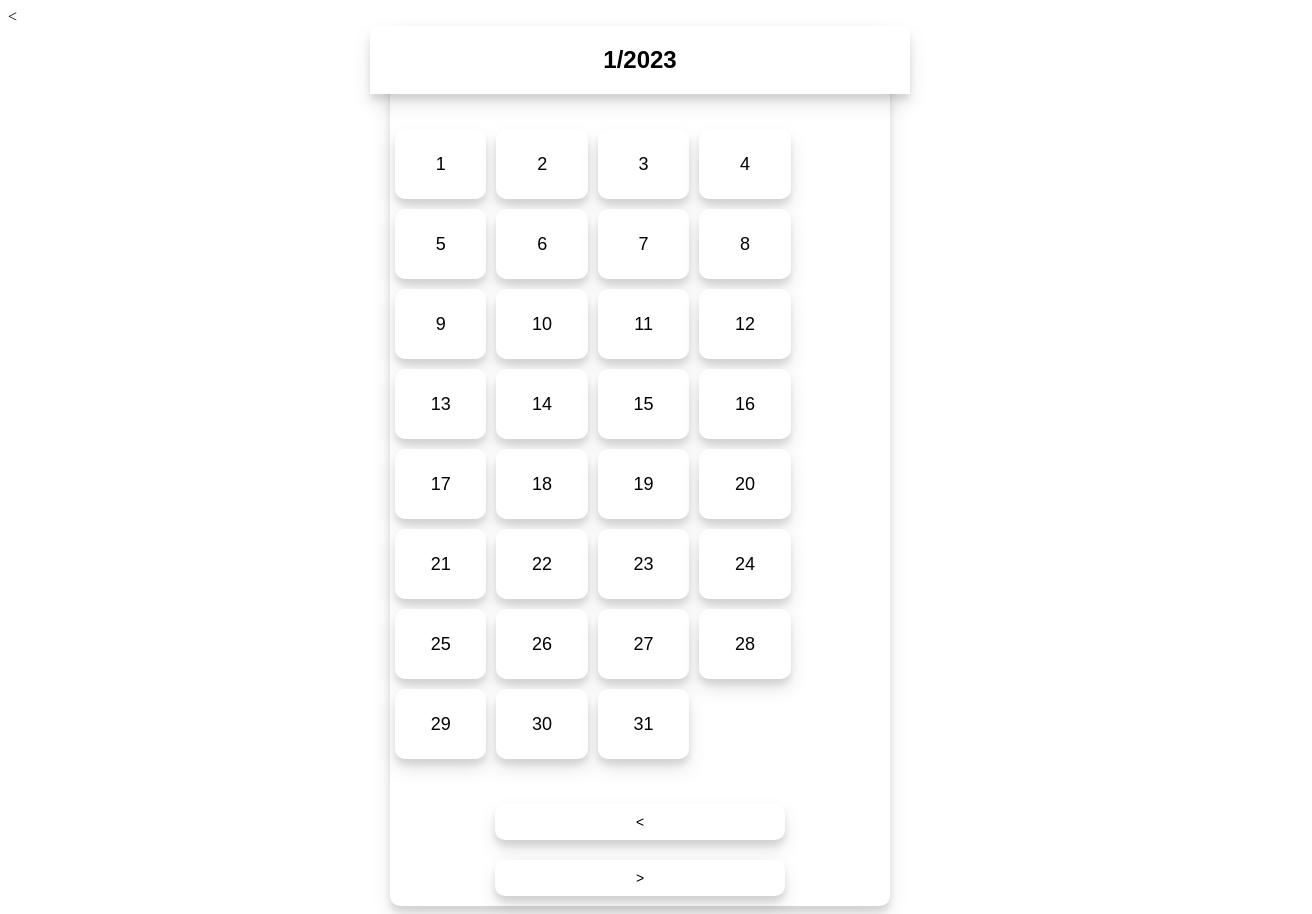
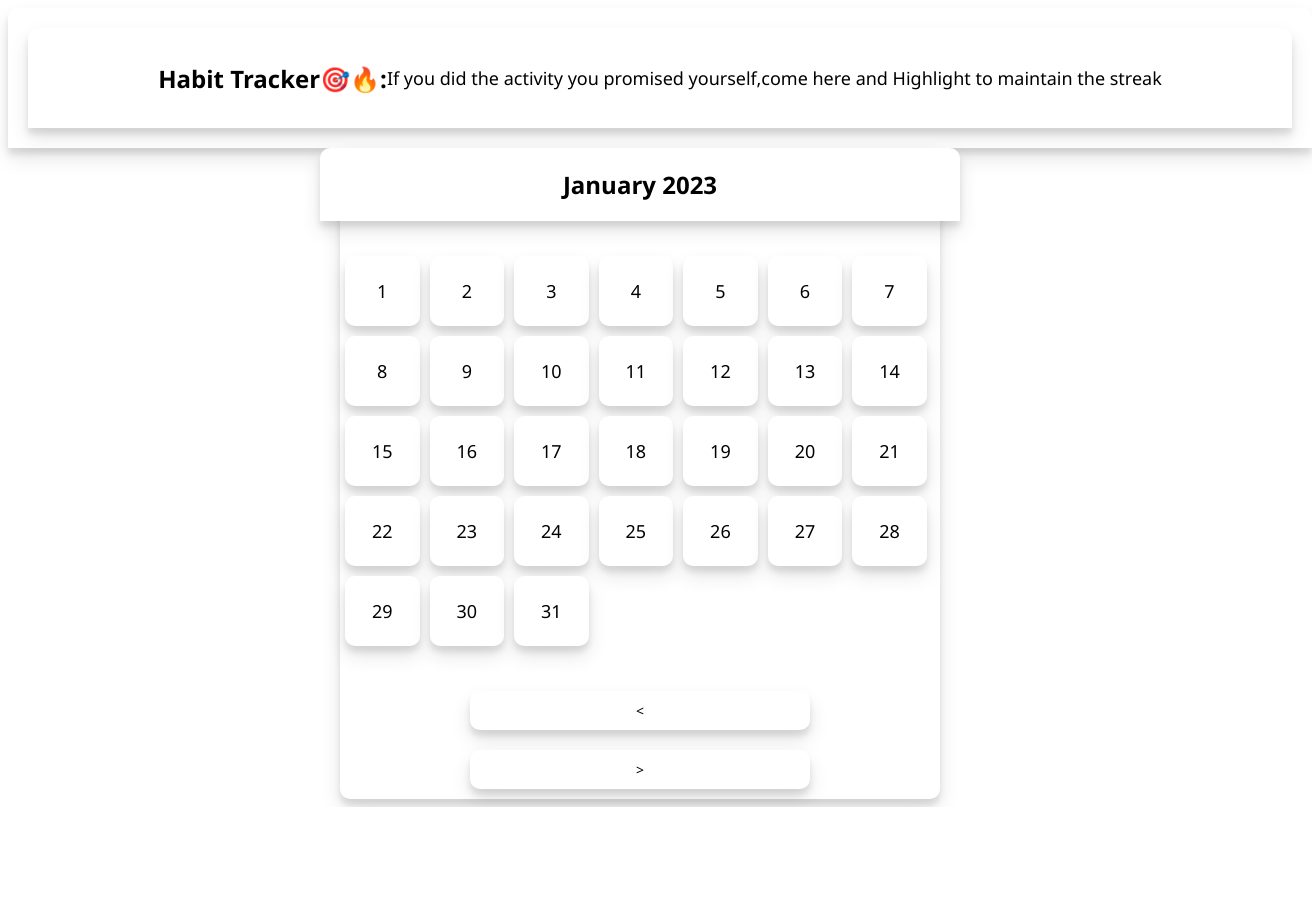
Before and after one commit to Anmol2059/streaks-maintainer, a plain HTML site: page index.html in a window 1280 px wide. Shown: the whole page, 1312 px wide, since content can reach past the window. After the commit the page ends 807 px from the top, so only its background shows below. Drawn offline with Linux system fonts and the light colour scheme.

Commit message:
improved css

```diff
--- a/index.html
+++ b/index.html
@@ -12,8 +12,15 @@
 </head>
 
 <body>
+    <div class="nav-text">
+
+        <div class="top-text">Habit Tracker🎯🔥: <p class="top-text-small">If you did the activity you promised yourself,come here and Highlight to maintain the streak</p>
+
+        </div>
+
+    </div>
     <!-- This is the HTML code for the calendar -->
-    <<!-- This is the HTML for the calendar -->
+    <!-- This is the HTML for the calendar -->
 
         <!-- Create a container for the calendar -->
         <div id="calendar">
--- a/script.js
+++ b/script.js
@@ -23,9 +23,12 @@ let year = new Date().getFullYear();
 function renderCalendar() {
     // Clear the calendar dates container
     calendarDates.innerHTML = "";
+    const monthNames = ["January", "February", "March", "April", "May", "June",
+        "July", "August", "September", "October", "November", "December"
+    ];
 
     // Set the calendar heading to show the current month and year
-    calendarHeading.innerText = `${month + 1}/${year}`;
+    calendarHeading.innerText = `${monthNames[month]} ${year}`;
 
     // Get the number of days in the current month
     const daysInMonth = new Date(year, month + 1, 0).getDate();
--- a/style.css
+++ b/style.css
@@ -1,13 +1,51 @@
 /* This is the CSS code for the calendar */
+:root{
+  margin: 0%;
+  padding: 0%;
+  font-family: 'Segoe UI', Tahoma, Geneva, Verdana, sans-serif;
+}
 
 /* Style the calendar container */
+.nav-text {
+  display: flex;
+  align-items: center;
+  justify-content: center;
+  width: 100%;
+  padding: 20px;
+  font-size: 24px;
+  font-weight: bold;
+  background-color: white;
+  border-radius: 10px 10px 0 0;
+  box-shadow: 0 10px 20px rgba(0, 0, 0, 0.1), 0 6px 6px rgba(0, 0, 0, 0.1);
+
+}
+
+.top-text {
+  display: flex;
+  align-items: center;
+  justify-content: center;
+  width: 100%;
+  padding: 20px;
+  font-size: 24px;
+  font-weight: bold;
+  background-color: white;
+  border-radius: 10px 10px 0 0;
+  box-shadow: 0 10px 20px rgba(0, 0, 0, 0.1), 0 6px 6px rgba(0, 0, 0, 0.1);
+}
+.top-text-small{
+  display: flex;
+  font-size: 18px;
+  font-weight: lighter;
+
+
+}
+
 #calendar {
   display: flex;
   flex-direction: column;
   align-items: center;
-  width: 500px;
+  width: 600px;
   margin: 0 auto;
-  font-family: sans-serif;
   background-color: white;
   border-radius: 10px;
   box-shadow: 0 10px 20px rgba(0, 0, 0, 0.1), 0 6px 6px rgba(0, 0, 0, 0.1);
@@ -41,7 +79,7 @@
   display: flex;
   align-items: center;
   justify-content: center;
-  width: calc(100% / 7);
+  width: calc(100% / 11);
   height: 50px;
   background-color: white;
   border-radius: 10px;
@@ -88,3 +126,24 @@
   background-color: yellow;
   box-shadow: 0 10px 20px rgba(0, 0, 0, 0.1), 0 6px 6px rgba(0, 0, 0, 0.1);
 }
+
+::-webkit-scrollbar {
+  width: 20px;
+}
+
+/* Track */
+::-webkit-scrollbar-track {
+  box-shadow: inset 0 0 5px grey;
+  border-radius: 10px;
+}
+
+/* Handle */
+::-webkit-scrollbar-thumb {
+  background: whitesmoke;
+  border-radius: 10px;
+}
+
+/* Handle on hover */
+::-webkit-scrollbar-thumb:hover {
+  background: cream;
+}
```
Lines whose indentation alone changed are shown as unchanged.
